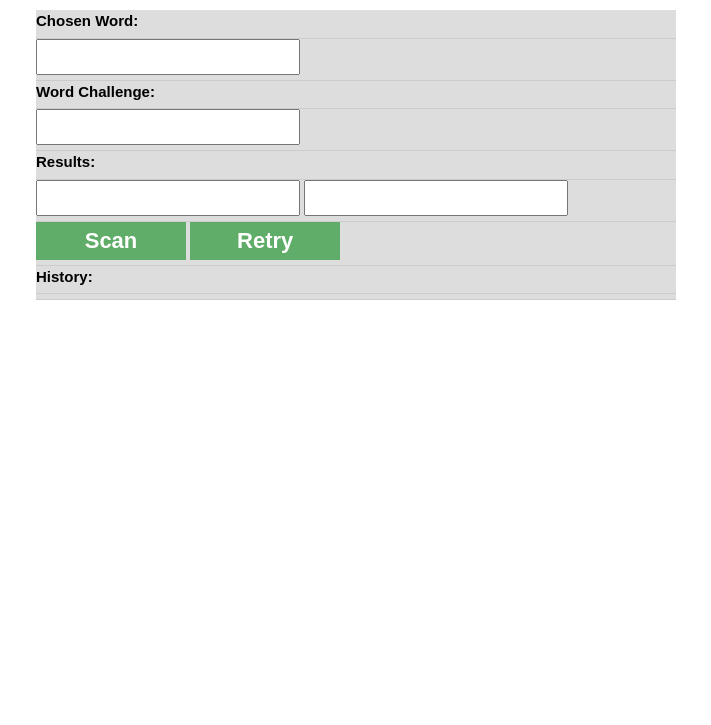
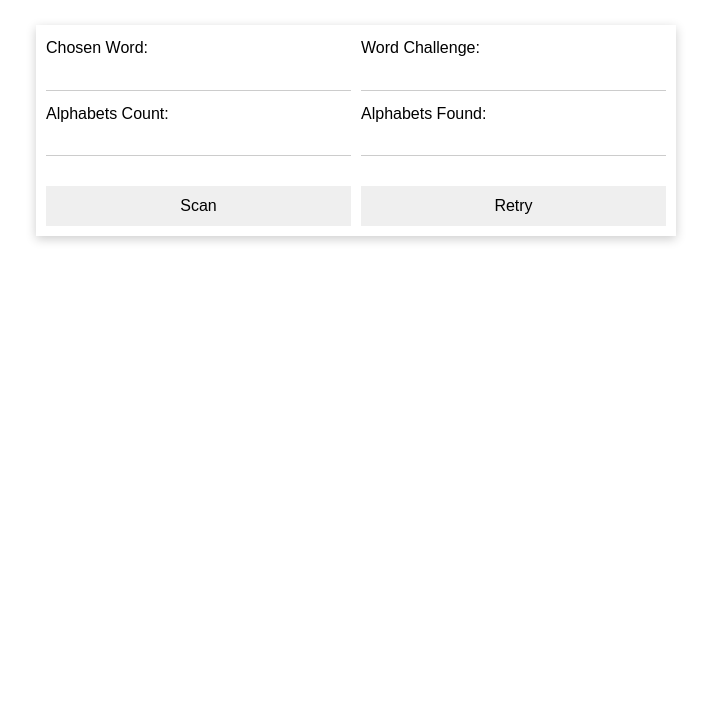
Before and after one commit to soodmax/Wordsmith, a plain HTML site: page index.html in a window 1280 px wide. Shown: the part 75-800 px from the top of the page, without its empty margins (284-995 px from the left). Drawn offline with Linux system fonts and the light colour scheme.

Commit message:
Revising

```diff
--- a/index.html
+++ b/index.html
@@ -6,36 +6,36 @@
     <meta name="description" content="" />
     <meta name="keywords" content="" />
     <meta name="author" content="" />
-    <link rel="stylesheet" type="text/css" href="style.css" />
+    <link rel="stylesheet" type="text/css" href="css/style.css" />
     <title>Wordsmithy</title>
   </head>
   <body>
-    <div class="container">
-      <main>
-        <h1>Welcome to Wordsmithing</h1>
-
-        <div id="column1">
-          <div id="label">Chosen Word:</div>
-          <div><input type="text" id="chosenWord" /></div>
-          <div id="label">Word Challenge:</div>
-          <div><input type="text" id="wordChallenge" /></div>
-          <div id="label">Results:</div>
-          <div id="result">
-            <input type="text" id="charsCount" />
-            <input type="text" id="charsFound" />
-          </div>
-          <div>
-            <button id="scan" onclick="scan()">Scan</button>
-            <button id="reset" onclick="reset()">Retry</button>
-          </div>
+    <main>
+      <div id="container">
+        <div id="row">
+          <label for="">Chosen Word:</label>
+          <input type="text" id="chosenWord">
         </div>
-        <div id="column2">
-          <div id="label">History:</div>
-          <div id="history"></div>
-          <!-- <select name="historyList" id="historyList" size="3"></select> -->
+        <div id="row">
+          <label for="">Word Challenge:</label>
+          <input type="text" id="wordChallenge">
         </div>
-      </main>
-    </div>
+        <div id="row">
+          <label for="">Alphabets Count:</label>
+          <input type="text" id="chosenWord" readonly>
+        </div>
+        <div id="row">
+          <label for="">Alphabets Found:</label>
+          <input type="text" id="wordChallenge" readonly>
+        </div>
+        <div id="row">
+          <button>Scan</button>
+        </div>
+        <div id="row">
+          <button>Retry</button>
+        </div>
+      </div>
+    </main>
     <script src="script.js"></script>
   </body>
 </html>
--- /dev/null
+++ b/scss/style.scss
@@ -0,0 +1,32 @@
+* {
+  margin: 0;
+  padding: 0;
+  box-sizing: border-box;
+  font: 16px/1.6 Arial, Helvetica, Sans-serif;
+}
+
+main {
+  margin-top: 100px;
+  #container {
+    width: 50%;
+    margin: auto;
+    display: grid;
+    grid-template-columns: 1fr 1fr;
+    box-shadow: 0 3px 10px rgba(0, 0, 0, 0.2);
+    padding: 10px;
+    gap: 10px;
+    input {
+      width: 100%;
+      height: 30px;
+      border: none;
+      outline: none;
+      border-bottom: 1px solid #ccc;
+    }
+    button {
+      margin-top: 20px;
+      width: 100%;
+      height: 40px;
+      border: none;
+    }
+  }
+}
```
Also changed, not shown: css/style.css (added), style.css (deleted).
